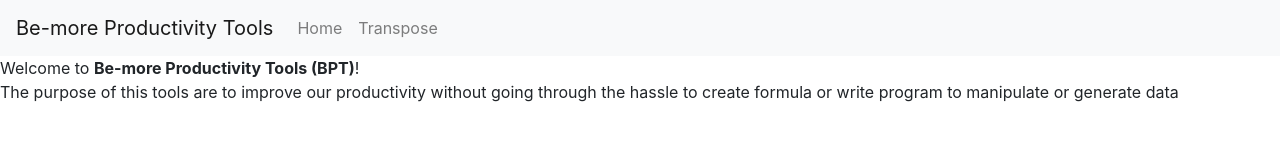
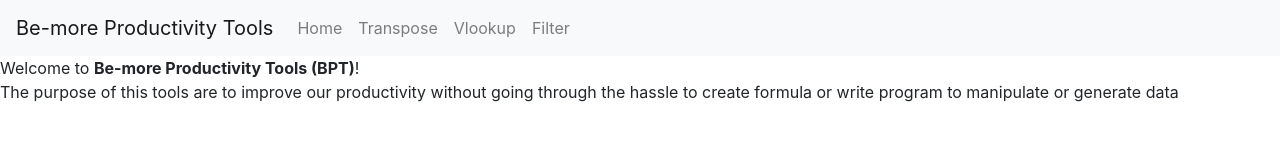
Before and after one commit to bendanye/desktop-productivity-tools, a React (Create React App) app: page / in a window 1280 px wide. Shown: the top 160 px of the page. Built offline with nearby package versions, Linux system fonts and the light colour scheme.

Commit message:
add links to ui

```diff
--- a/src/App.js
+++ b/src/App.js
@@ -5,6 +5,8 @@ import history from "./lib/history";
 import NavBar from './components/navbar/NavBar';
 import HomePage from './components/home/HomePage';
 import TransposePage from './components/transpose/TransposePage';
+import VlookupPage from './components/vlookup/VlookupPage';
+import FilterPage from './components/filter/FilterPage';
 
 export default class App extends React.Component {
   render() {
@@ -16,6 +18,8 @@ export default class App extends React.Component {
             <Switch>
               <Route exact path='/' component={HomePage} />
               <Route exactly path='/transpose' component={TransposePage} />
+              <Route exactly path='/vlookup' component={VlookupPage} />
+              <Route exactly path='/filter' component={FilterPage} />
             </Switch>
           </div>
         </Router>
--- a/src/components/navbar/NavBar.js
+++ b/src/components/navbar/NavBar.js
@@ -14,6 +14,8 @@ export default class NavBar extends React.Component {
                 <Nav className="mr-auto">
                     <Nav.Link as={Link} to="/">Home</Nav.Link>
                     <Nav.Link as={Link} to="/transpose">Transpose</Nav.Link>
+                    <Nav.Link as={Link} to="/vlookup">Vlookup</Nav.Link>
+                    <Nav.Link as={Link} to="/filter">Filter</Nav.Link>
                 </Nav>
                 </Navbar.Collapse>
             </Navbar>
```
